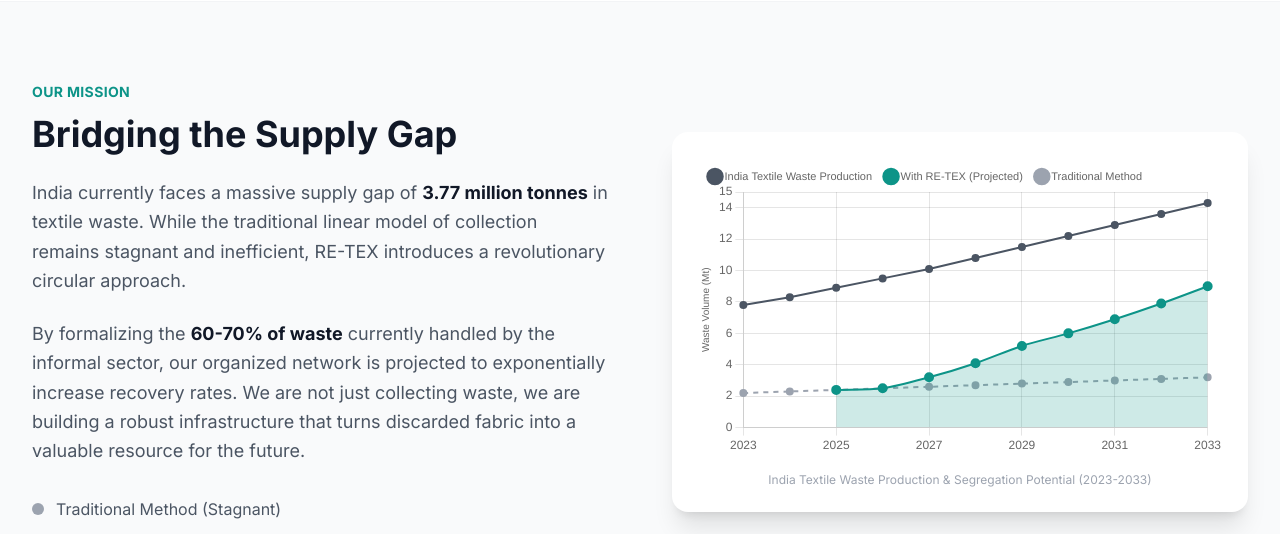
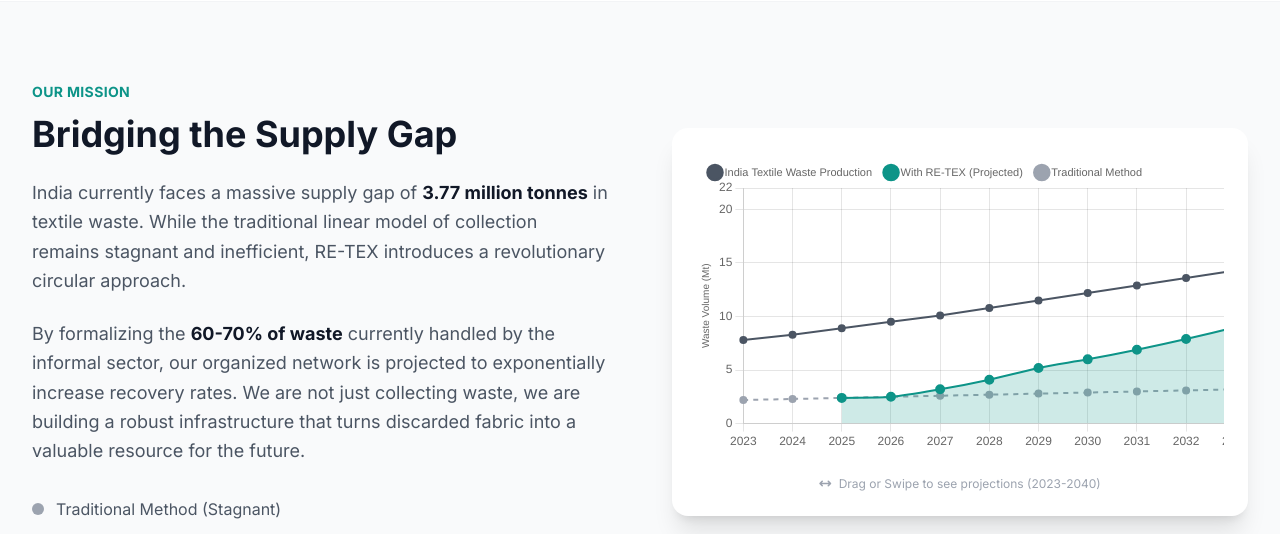
Before and after one commit to tech-arc/texbridge, a plain HTML site: page index.html in a window 1280 px wide. Shown: the part 820-1354 px from the top of the page. Drawn offline with nearby package versions, Linux system fonts and the light colour scheme.

Commit message:
final push with bit changes
with these files
homepage, refaishioned, index all html

```diff
--- a/index.html
+++ b/index.html
@@ -57,6 +57,10 @@
 
         .no-scrollbar::-webkit-scrollbar { display: none; }
         .no-scrollbar { -ms-overflow-style: none; scrollbar-width: none; }
+
+        /* Cursor styles for dragging */
+        .cursor-grab { cursor: grab; }
+        .cursor-grabbing { cursor: grabbing; }
 
         #mobile-menu {
             transition: all 0.4s ease-in-out;
@@ -184,10 +188,14 @@
                 </div>
 
                 <div class="bg-white p-4 md:p-6 rounded-2xl shadow-xl reveal delay-200">
-                    <div class="relative h-[300px] w-full">
-                        <canvas id="impactChart"></canvas>
+                    <div id="graphScrollContainer" class="w-full overflow-x-auto no-scrollbar pb-2 cursor-grab active:cursor-grabbing select-none">
+                        <div class="relative h-[300px] min-w-[900px]">
+                            <canvas id="impactChart"></canvas>
+                        </div>
                     </div>
-                    <p class="text-center text-xs text-gray-400 mt-4">India Textile Waste Production & Segregation Potential (2023-2033)</p>
+                    <p class="text-center text-xs text-gray-400 mt-4">
+                        <i class="fa-solid fa-arrows-left-right mr-1"></i> Drag or Swipe to see projections (2023-2040)
+                    </p>
                 </div>
             </div>
         </div>
@@ -199,7 +207,7 @@
                 <h2 class="text-brand-600 font-bold tracking-wide uppercase text-sm mb-3">Our Process</h2>
                 <h3 class="text-3xl md:text-4xl font-bold text-gray-900 mb-6">Preserving Jobs, Improving Efficiency</h3>
                 <p class="text-gray-600 text-lg">
-                    We don't replace the informal sector, we empower it. By connecting waste pickers to Dry Waste Collection Centers (DWCCs) and Textile Recovery Facilities (TRFs), we create a seamless supply chain.
+                    We don't replace the informal sector; we empower it. By connecting waste pickers to Dry Waste Collection Centers (DWCCs) and Textile Recovery Facilities (TRFs), we create a seamless supply chain.
                 </p>
             </div>
 
@@ -377,16 +385,24 @@
             window.requestAnimationFrame(step);
         }
 
-        // --- 2. IMPACT GRAPH (CHART.JS) - MOBILE OPTIMIZED & DATA MATCHED ---
+        // --- 2. IMPACT GRAPH (CHART.JS) - SLIDABLE & DRAGGABLE ---
         const ctx = document.getElementById('impactChart').getContext('2d');
         const impactChart = new Chart(ctx, {
             type: 'line',
             data: {
-                labels: ['2023', '2024', '2025', '2026', '2027', '2028', '2029', '2030', '2031', '2032', '2033'],
+                labels: [
+                    '2023', '2024', '2025', '2026', '2027', '2028', '2029',
+                    '2030', '2031', '2032', '2033', '2034', '2035', '2036',
+                    '2037', '2038', '2039', '2040'
+                ],
                 datasets: [
                     {
                         label: 'India Textile Waste Production',
-                        data: [7.8, 8.3, 8.9, 9.5, 10.1, 10.8, 11.5, 12.2, 12.9, 13.6, 14.3],
+                        data: [
+                            7.8, 8.3, 8.9, 9.5, 10.1, 10.8, 11.5,
+                            12.2, 12.9, 13.6, 14.3, 15.0, 15.7, 16.4,
+                            17.1, 17.8, 18.5, 19.2
+                        ],
                         borderColor: '#4b5563',
                         backgroundColor: '#4b5563',
                         borderWidth: 2,
@@ -397,7 +413,11 @@
                     },
                     {
                         label: 'With RE-TEX (Projected)',
-                        data: [null, null, 2.4, 2.5, 3.2, 4.1, 5.2, 6.0, 6.9, 7.9, 9.0],
+                        data: [
+                            null, null, 2.4, 2.5, 3.2, 4.1, 5.2,
+                            6.0, 6.9, 7.9, 9.0, 10.2, 11.5, 12.9,
+                            14.4, 16.0, 17.7, 19.5
+                        ],
                         borderColor: '#0d9488',
                         backgroundColor: 'rgba(13, 148, 136, 0.2)',
                         borderWidth: 2,
@@ -408,7 +428,11 @@
                     },
                     {
                         label: 'Traditional Method',
-                        data: [2.2, 2.3, 2.4, 2.5, 2.6, 2.7, 2.8, 2.9, 3.0, 3.1, 3.2],
+                        data: [
+                            2.2, 2.3, 2.4, 2.5, 2.6, 2.7, 2.8,
+                            2.9, 3.0, 3.1, 3.2, 3.3, 3.4, 3.5,
+                            3.6, 3.7, 3.8, 3.9
+                        ],
                         borderColor: '#9ca3af',
                         borderWidth: 2,
                         borderDash: [5, 5],
@@ -421,7 +445,7 @@
             },
             options: {
                 responsive: true,
-                maintainAspectRatio: false, // Ensures graph is readable on mobile
+                maintainAspectRatio: false,
                 plugins: {
                     legend: {
                         position: 'top',
@@ -441,14 +465,13 @@
                 scales: {
                     y: {
                         beginAtZero: true,
-                        max: 15,
+                        max: 22,
                         title: { display: true, text: 'Waste Volume (Mt)', font: {size: 10} }
                     },
                     x: {
                         ticks: {
                             maxRotation: 0,
-                            autoSkip: true,
-                            maxTicksLimit: 6
+                            autoSkip: false
                         }
                     }
                 },
@@ -458,6 +481,37 @@
                     intersect: false
                 }
             }
+        });
+
+        // --- 3. DRAG TO SCROLL LOGIC ---
+        const slider = document.getElementById('graphScrollContainer');
+        let isDown = false;
+        let startX;
+        let scrollLeft;
+
+        slider.addEventListener('mousedown', (e) => {
+            isDown = true;
+            slider.classList.add('cursor-grabbing');
+            slider.classList.remove('cursor-grab');
+            startX = e.pageX - slider.offsetLeft;
+            scrollLeft = slider.scrollLeft;
+        });
+        slider.addEventListener('mouseleave', () => {
+            isDown = false;
+            slider.classList.remove('cursor-grabbing');
+            slider.classList.add('cursor-grab');
+        });
+        slider.addEventListener('mouseup', () => {
+            isDown = false;
+            slider.classList.remove('cursor-grabbing');
+            slider.classList.add('cursor-grab');
+        });
+        slider.addEventListener('mousemove', (e) => {
+            if(!isDown) return;
+            e.preventDefault();
+            const x = e.pageX - slider.offsetLeft;
+            const walk = (x - startX) * 2; // scroll-fast
+            slider.scrollLeft = scrollLeft - walk;
         });
 
         // --- MOBILE MENU LOGIC ---
```
Also changed, not shown: Frontend/homepage.html (+1 -1 lines), Frontend/refashioned.html (+2 -2 lines).
